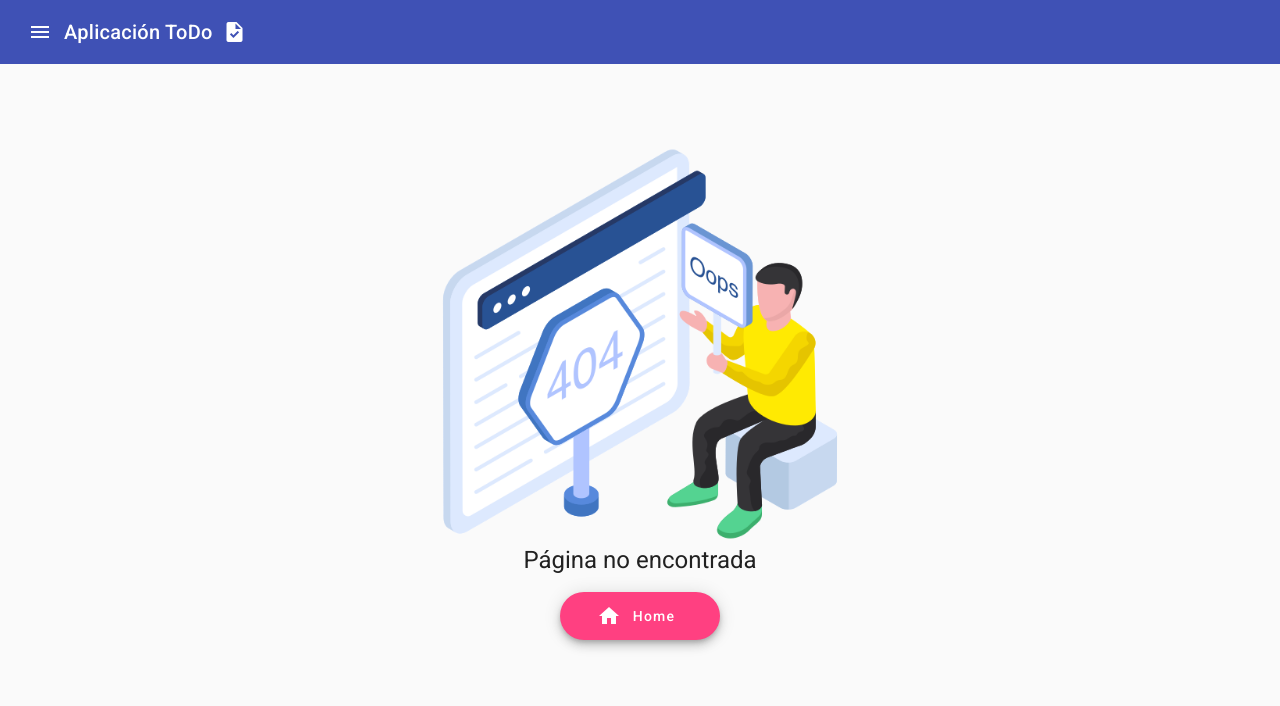
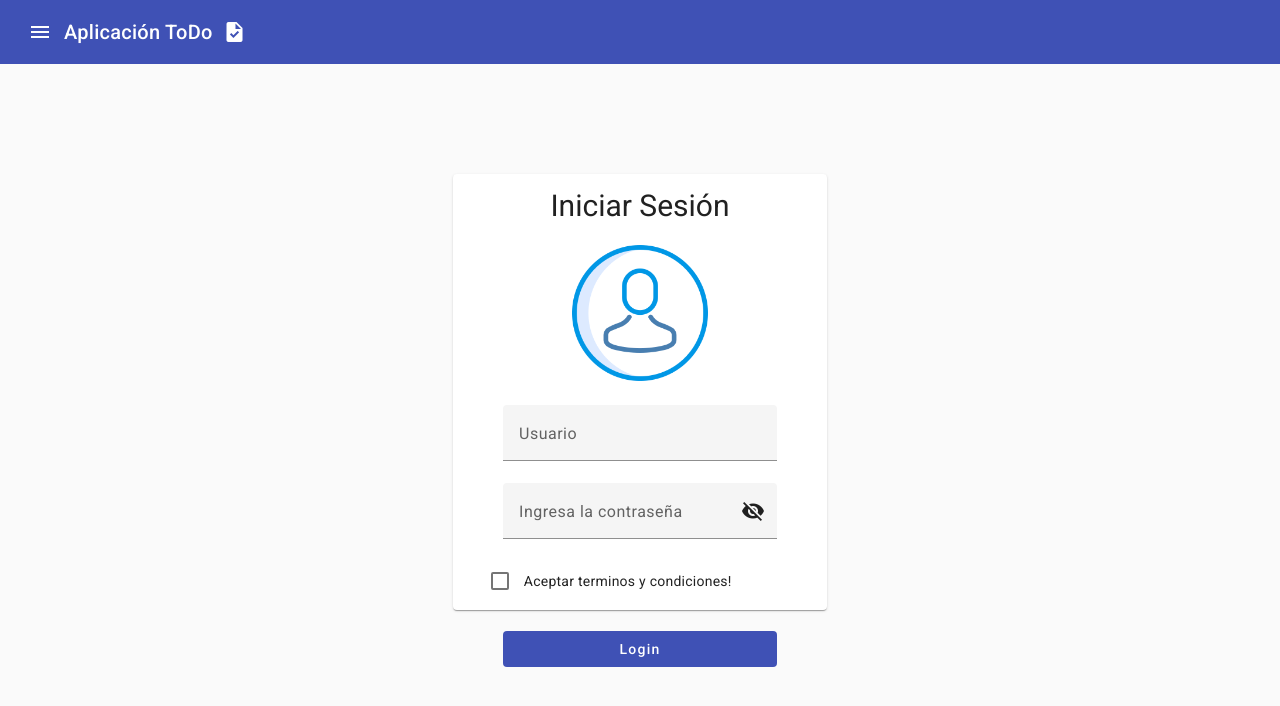
Before and after one commit to HumbertoArellanoYham/Prueba-Tecnica-To-Do-Front-end, an Angular app: page /login in a window 1280 px wide. Shown: the top 706 px of the page. Built offline with nearby package versions, Linux system fonts and the light colour scheme.

Commit message:
Desing login user

```diff
--- a/src/app/app.component.css
+++ b/src/app/app.component.css
@@ -18,3 +18,17 @@ padding: 16px;
 .icon-task {
     margin-left: 10px;
 }
+
+.menu-container {
+    display: flex;
+    flex-direction: column;
+    height: 90%;
+}
+
+.menu-items {
+flex-grow: 1;
+}
+
+.bottom-item {
+    margin-bottom: 16px;
+}
--- a/src/app/app.component.html
+++ b/src/app/app.component.html
@@ -13,10 +13,15 @@
   <mat-sidenav-container class="sidenav-container">
     <!-- Contenedor del sidenav -->
     <mat-sidenav #sidenav mode="side" [opened]="side">
-      <mat-nav-list>
-        <a [routerLink]="['/mainView']" routerLinkActive="router-link-active" mat-list-item>Home</a>
-        <a [routerLink]="['/crearTarea']" routerLinkActive="router-link-active" mat-list-item>Crear tarea pendiente</a>
-        <a [routerLink]="['/administrarTareas']" routerLinkActive="router-link-active" mat-list-item>Administrar Tareas pendientes</a>
+      <mat-nav-list class="menu-container">
+        <div class="menu-items">
+          <a [routerLink]="['/mainView']" routerLinkActive="router-link-active" mat-list-item>Home</a>
+          <a [routerLink]="['/crearTarea']" routerLinkActive="router-link-active" mat-list-item>Crear tarea pendiente</a>
+          <a [routerLink]="['/administrarTareas']" routerLinkActive="router-link-active" mat-list-item>Administrar Tareas pendientes</a>
+        </div>
+
+        <a [routerLink]="['/login']" routerLinkActive="router-link-active" mat-list-item class="bottom-item">Iniciar sesión</a>
+
       </mat-nav-list>
     </mat-sidenav>
 
--- a/src/app/app.routes.ts
+++ b/src/app/app.routes.ts
@@ -5,14 +5,20 @@ import { UserComponent } from './user/user.component';
 import { CrearTareaComponent } from './user/crear-tarea/crear-tarea.component';
 import { administrartareacomponent } from './user/administrar-tarea/administrar-tarea.component';
 import { Pagina404Component } from './pagina404/pagina404.component';
+import {LoginComponent} from './login/login.component';
+
 
 export const routes: Routes = [
+    // Tareas
     { path: 'mainView', component: UserComponent },
     { path: 'crearTarea', component: CrearTareaComponent },
     { path: 'administrarTareas', component: administrartareacomponent },
 
     { path: '', pathMatch: 'full', redirectTo: 'mainView' },
 
+    // Login
+    { path: 'login', component: LoginComponent },
+
     // Ruta no encontrada
     { path: 'paginaNotFound', component: Pagina404Component },
     { path: '**', component: Pagina404Component }
--- /dev/null
+++ b/src/app/login/login.component.css
@@ -0,0 +1,40 @@
+.login-card {
+    width: 30%;
+    height: 70%;
+}
+
+.title {
+    text-align: center;
+}
+
+.title h1 {
+    font-size: 30px;
+}
+
+.form-login{
+    text-align: center;
+}
+
+.user-input {
+    margin-top: 5%;
+    width: 80%;
+}
+.password-input {
+    width: 80%;
+}
+
+.check-terminos {
+    width: 80%;
+}
+
+.boton-login-div {
+    margin-top: 30px;
+    width: 100%;
+    text-align: center;
+}
+
+.boton-login {
+
+    width: 80%;
+
+}
--- /dev/null
+++ b/src/app/login/login.component.html
@@ -0,0 +1,45 @@
+<mat-grid-list cols="1" rowHeight="2:1">
+    <mat-grid-tile>
+
+        <mat-card  class="login-card">
+            <mat-card-content>
+                <div class="title">
+                   <h1>Iniciar Sesión</h1>
+                   <img src="../../assets/Images/usuario.png" width="150px" height="150px">
+                </div>
+
+                <form class="form-login">
+                    <mat-form-field class="user-input">
+                        <mat-label>Usuario</mat-label>
+                        <input matInput placeholder="Ingresa el usuario">
+                    </mat-form-field>
+
+                    <mat-form-field class="password-input">
+                        <mat-label>Ingresa la contraseña</mat-label>
+                        <input matInput [type]="hide() ? 'password' : 'text'" />
+                        <button
+                          mat-icon-button
+                          matSuffix
+                          (click)="clickEvent($event)"
+                          [attr.aria-label]="'Hide password'"
+                          [attr.aria-pressed]="hide()"
+                        >
+                          <mat-icon>{{hide() ? 'visibility_off' : 'visibility'}}</mat-icon>
+                        </button>
+
+                    </mat-form-field>
+
+                    <div class="check-terminos">
+                        <mat-checkbox c>Aceptar terminos y condiciones!</mat-checkbox>
+                    </div>
+
+                </form>
+                    <div class="boton-login-div">
+                        <button mat-flat-button color="primary" class="boton-login">Login</button>
+                    </div>
+
+            </mat-card-content>
+          </mat-card>
+
+    </mat-grid-tile>
+</mat-grid-list>
--- /dev/null
+++ b/src/app/login/login.component.ts
@@ -0,0 +1,37 @@
+import { Component, ChangeDetectionStrategy, signal } from '@angular/core';
+
+// Material design
+import {MatGridListModule} from '@angular/material/grid-list';
+import {MatButtonModule} from '@angular/material/button';
+import {MatIconModule} from '@angular/material/icon';
+import {MatCardModule} from '@angular/material/card';
+import {MatInputModule} from '@angular/material/input';
+import {MatFormFieldModule} from '@angular/material/form-field';
+import {FormsModule} from '@angular/forms';
+import {MatCheckboxModule} from '@angular/material/checkbox';
+
+@Component({
+  selector: 'app-login',
+  standalone: true,
+  imports: [
+    MatGridListModule,
+    MatButtonModule,
+    MatIconModule,
+    MatCardModule,
+    MatInputModule,
+    MatFormFieldModule,
+    FormsModule,
+    MatCheckboxModule
+  ],
+  changeDetection: ChangeDetectionStrategy.OnPush,
+  templateUrl: './login.component.html',
+  styleUrl: './login.component.css'
+})
+export class LoginComponent {
+
+  hide = signal(true);
+  clickEvent(event: MouseEvent) {
+    this.hide.set(!this.hide());
+    event.stopPropagation();
+  }
+}
```
Also changed, not shown: src/assets/Images/account_circle_24dp_5F6368_FILL0_wght400_GRAD0_opsz24.png (added), src/assets/Images/usuario.png (added).
